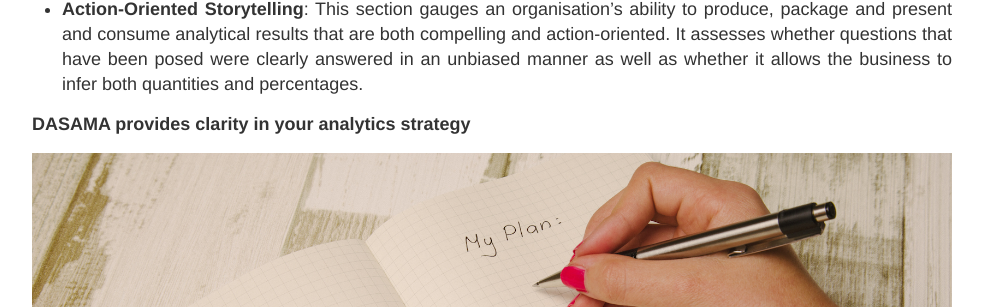
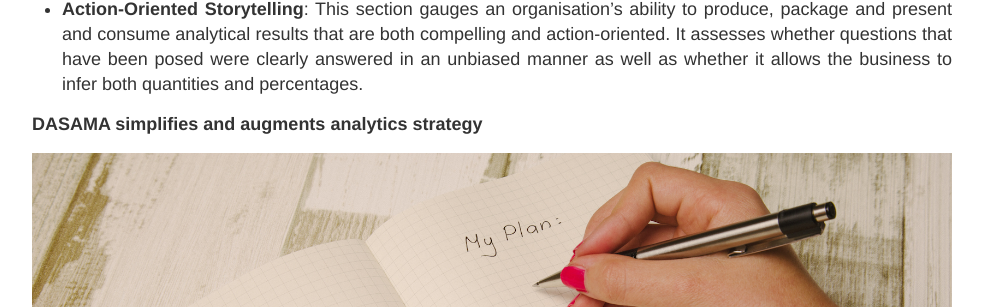
Before and after one commit to FelipeRego/FelipeRego.github.io, a Jekyll site: the page built from _posts/2017-11-13-DASAMA-Analytics-Maturity-Model-Survey.md, in a window 1280 px wide and 900 px high, scrolled down 1475 px. Shown: the part 146-453 px from the top of the window, without its empty margins (148-1131 px from the left). Built offline with Jekyll 4.4.1, drawn with Linux system fonts in a browser that asks for light colours; comment, search, counter and statistics services are not loaded.

Commit message:
dasama more

```diff
--- a/_posts/2017-11-13-DASAMA-Analytics-Maturity-Model-Survey.md
+++ b/_posts/2017-11-13-DASAMA-Analytics-Maturity-Model-Survey.md
@@ -32,7 +32,7 @@ The DASAMA model is developed with clients through both a survey and an in-depth
 
 - **Action-Oriented Storytelling**: This section gauges an organisation's ability to produce, package and present and consume analytical results that are both compelling and action-oriented. It assesses whether questions that have been posed were clearly answered in an unbiased manner as well as whether it allows the business to infer both quantities and percentages.
 
-**DASAMA provides clarity in your analytics strategy**
+**DASAMA simplifies and augments analytics strategy**
 
 ![](https://github.com/FelipeRego/feliperego.github.io/raw/master/images/dasamasummary2.png)<!-- -->
 
```
